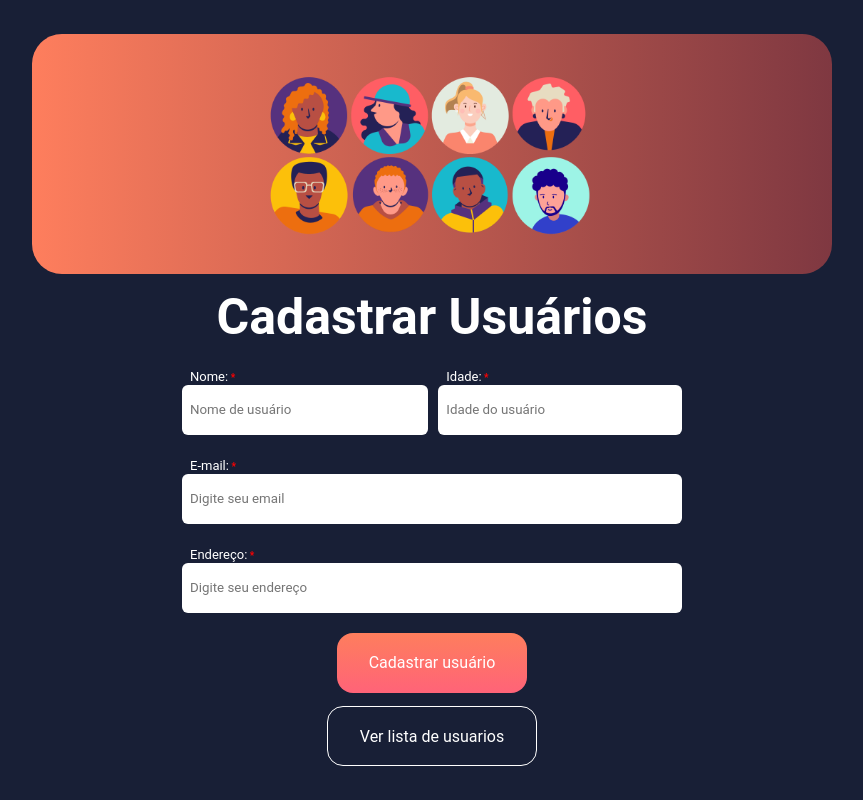
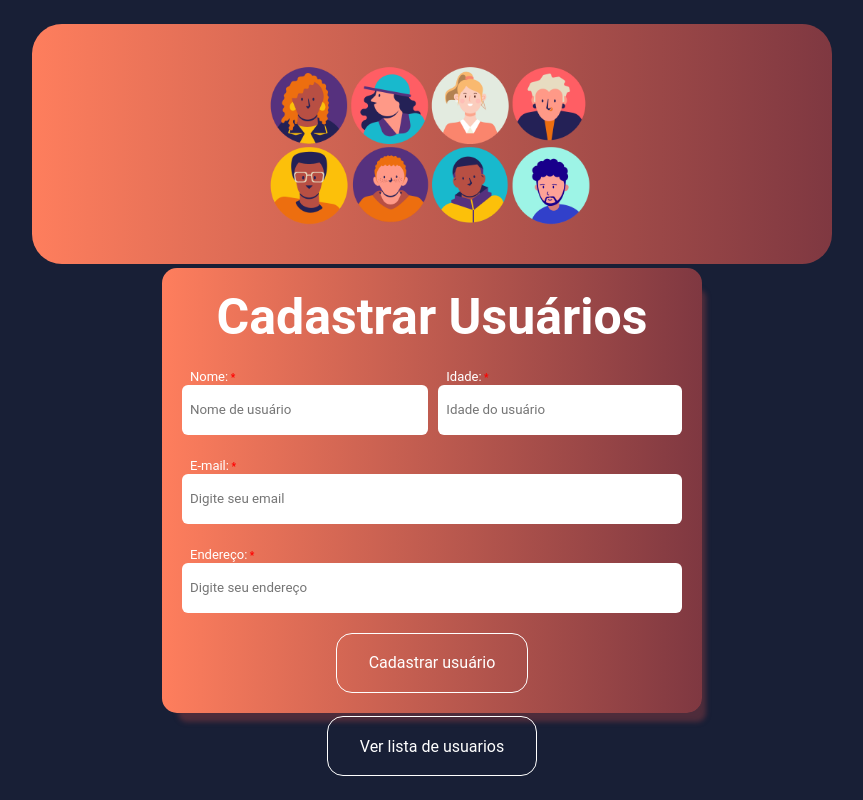
Before and after one commit to chagassilva/app-devburger-frontend-cadastro-de-usuarios, a React (Vite) app: page / in a window 1280 px wide. Shown: the whole page, without its empty margins (208-1071 px from the left). Built offline with nearby package versions, Linux system fonts and the light colour scheme.

Commit message:
Enviando para o deploy styles do button

```diff
--- a/src/Pages/Home/index.jsx
+++ b/src/Pages/Home/index.jsx
@@ -13,6 +13,7 @@ import {
   InputUser,
   LabelUser,
   ContainerInputs,
+  ContainerForm,
 } from "./styles.js";
 
 function Home() {
@@ -68,6 +69,7 @@ function Home() {
         <img src={UserImage} alt="imagnes de usuarios" />
       </TopBackgound>
 
+<ContainerForm>
       <FormUser>
         <Title>Cadastrar Usuários</Title>
 
@@ -118,13 +120,14 @@ function Home() {
         </div>
 
 
-        <ButtonRegister type="button" theme="primary"onClick={registerNewUser}
+        <ButtonRegister type="button" theme="secondary" onClick={registerNewUser}
 
         >
           Cadastrar usuário
         </ButtonRegister>
 
       </FormUser>
+      </ContainerForm>
 
       <ButtonRegister
         type="button"
--- a/src/Pages/Home/styles.js
+++ b/src/Pages/Home/styles.js
@@ -10,6 +10,8 @@ export const Topcontainer = styled.div`
     justify-content:space-evenly;
     padding: 20px;
     height:100vh;
+
+    .ifXfZj{background-color:white;}
 
 `
 
@@ -96,6 +98,16 @@ span{
 }
 
 `
+export const ContainerForm = styled.div`
+
+background: linear-gradient(to right, #fe7e5d, #7f3841);
+padding:20px 20px;
+border-radius:15px;
+box-shadow: 10px 15px 5px -6px rgba(127, 56, 65, 0.53);
+  -webkit-box-shadow: 10px 15px 5px -6px rgba(127, 56, 65, 0.53);
+  -moz-box-shadow: 10px 15px 5px -6px rgba(127, 56, 65, 0.53);
+
+`
 // export const ButtonRegister = styled.button`
 
 // border: ${(props) => props.theme === "primary" ? "none" : "solid 1px #fff"};
--- a/src/components/Button/styles.js
+++ b/src/components/Button/styles.js
@@ -15,9 +15,10 @@ height: 60px;
 border-radius: 16px;
 cursor: pointer;
 
+
 &:hover{
 
-    ${(props) => props.theme === "primary" ? "opacity: 0.8" : "background:#fff; color:#fe7e5d"}
+    ${(props) => props.theme === "primary" ? "opacity: 0.7" : "background:#fff; color:#fe7e5d"}
 }
 
 &:active{
```
